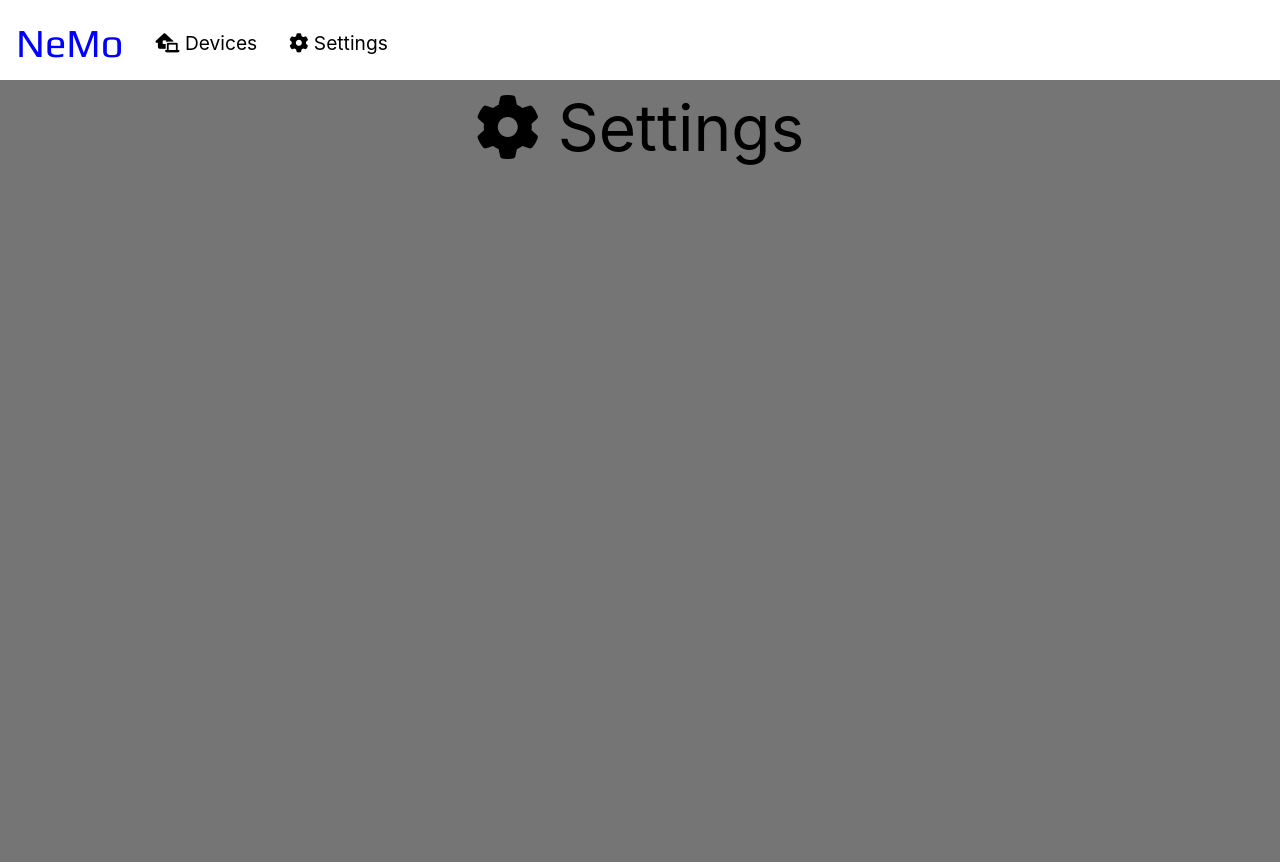
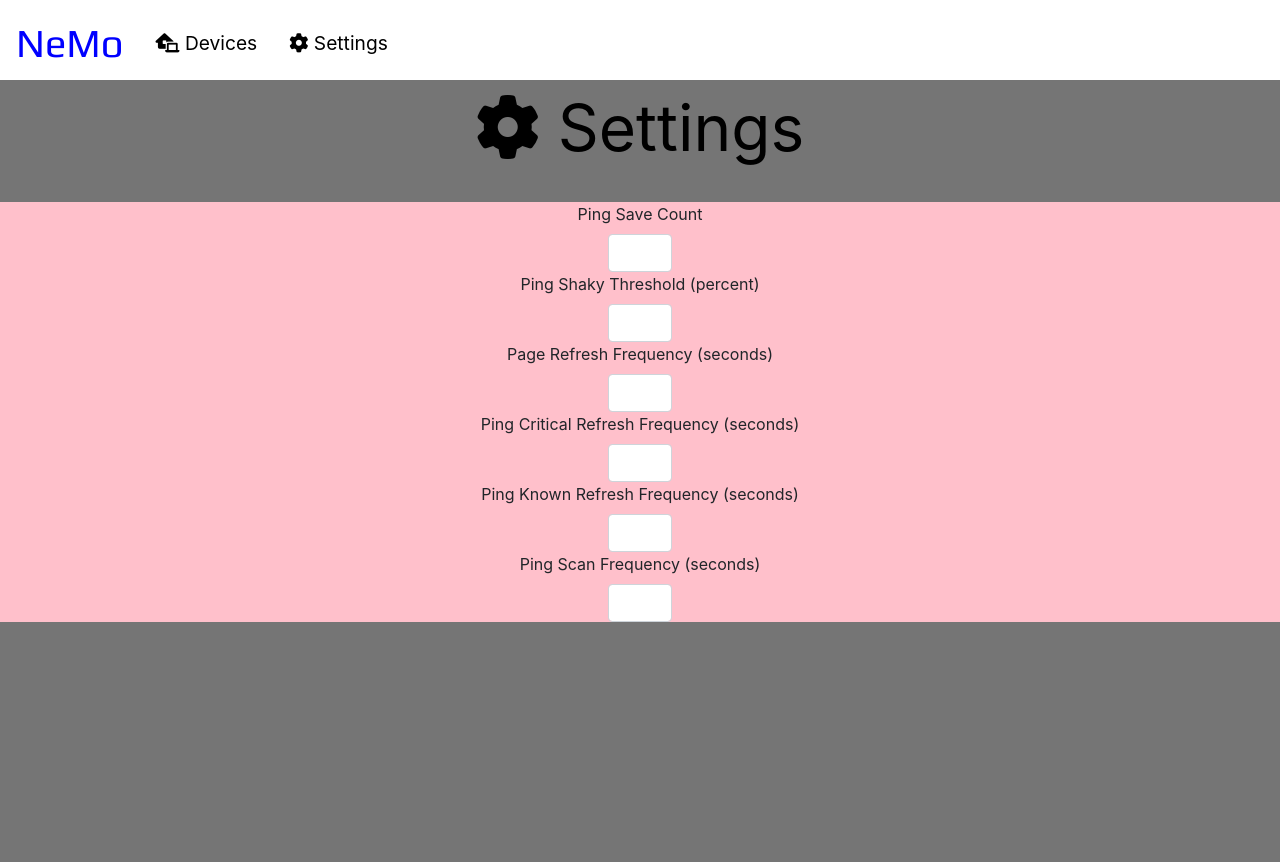
Before and after one commit to joeyagreco/NeMo, a Python web app: template client/templates/settingsPage.html in a window 1280 px wide. Shown: the top 862 px of the page. Run offline with Jinja, Linux system fonts and the light colour scheme; the template is opened without the code that fills it, so the values that code supplies are empty; some libraries are stand-ins or nearby versions.

Commit message:
filled out settings page

```diff
--- a/client/static/css/base.css
+++ b/client/static/css/base.css
@@ -90,3 +90,13 @@ button {
     align-items: center;
     justify-content: center;
 }
+
+/* removes increment/decrement arrows on number input fields */
+input[type=number]::-webkit-inner-spin-button,
+input[type=number]::-webkit-outer-spin-button {
+    -webkit-appearance: none;
+}
+
+input[type=number] {
+    -moz-appearance: textfield;
+}
--- /dev/null
+++ b/client/static/css/settingsPage.css
@@ -0,0 +1,11 @@
+#settingsInputSection {
+    width: 100%;
+    display: flex;
+    flex-direction: column;
+    align-items: center;
+    background-color: pink;
+}
+
+.settingsInput {
+    width: 5%;
+}
--- a/client/templates/settingsPage.html
+++ b/client/templates/settingsPage.html
@@ -14,4 +14,29 @@
 {% block header %}{% endblock %}
 
 {% block content %}
+<div id="settingsInputSection">
+	<label for="pingSaveCountInput" class="inputLabel">Ping Save Count</label>
+	<input type="number" class="form-control settingsInput" id="pingSaveCountInput" placeholder=""
+	       autocomplete="off" onkeyup="" min="1" step="1">
+
+	<label for="pingShakyThresholdInput" class="inputLabel">Ping Shaky Threshold (percent)</label>
+	<input type="number" class="form-control settingsInput" id="pingShakyThresholdInput" placeholder=""
+	       autocomplete="off" onkeyup="" min="1" max="100" step="1">
+
+	<label for="pageRefreshFrequencyInput" class="inputLabel">Page Refresh Frequency (seconds)</label>
+	<input type="number" class="form-control settingsInput" id="pageRefreshFrequencyInput" placeholder=""
+	       autocomplete="off" onkeyup="" min="1">
+
+	<label for="pingCriticalRefreshFrequencyInput" class="inputLabel">Ping Critical Refresh Frequency (seconds)</label>
+	<input type="number" class="form-control settingsInput" id="pingCriticalRefreshFrequencyInput" placeholder=""
+	       autocomplete="off" onkeyup="" min="1">
+
+	<label for="pingKnownRefreshFrequencyInput" class="inputLabel">Ping Known Refresh Frequency (seconds)</label>
+	<input type="number" class="form-control settingsInput" id="pingKnownRefreshFrequencyInput" placeholder=""
+	       autocomplete="off" onkeyup="" min="1">
+
+	<label for="pingScanFrequencyInput" class="inputLabel">Ping Scan Frequency (seconds)</label>
+	<input type="number" class="form-control settingsInput" id="pingScanFrequencyInput" placeholder=""
+	       autocomplete="off" onkeyup="" min="1">
+</div>
 {% endblock %}
```
Also changed, not shown: client/static/js/settingsPage.js (added).
